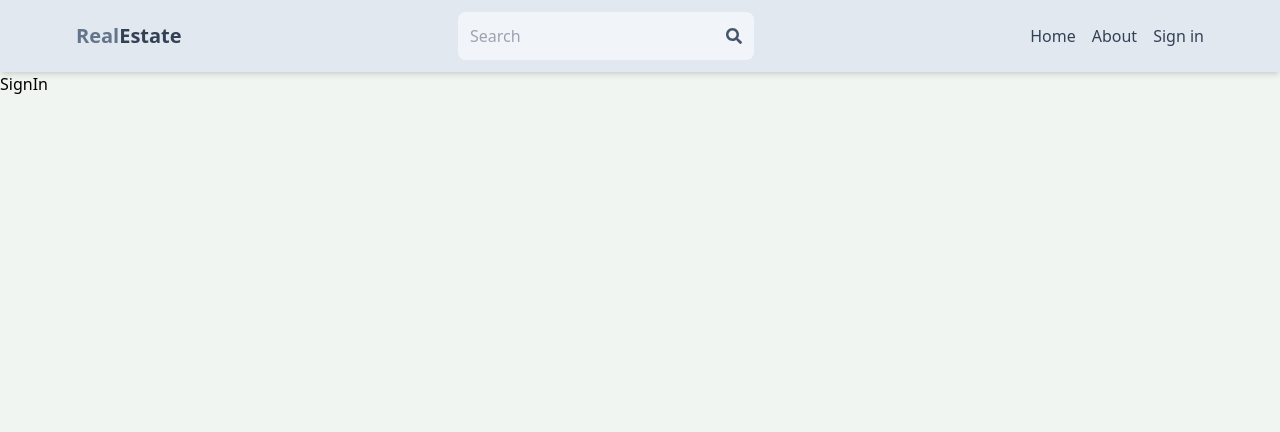
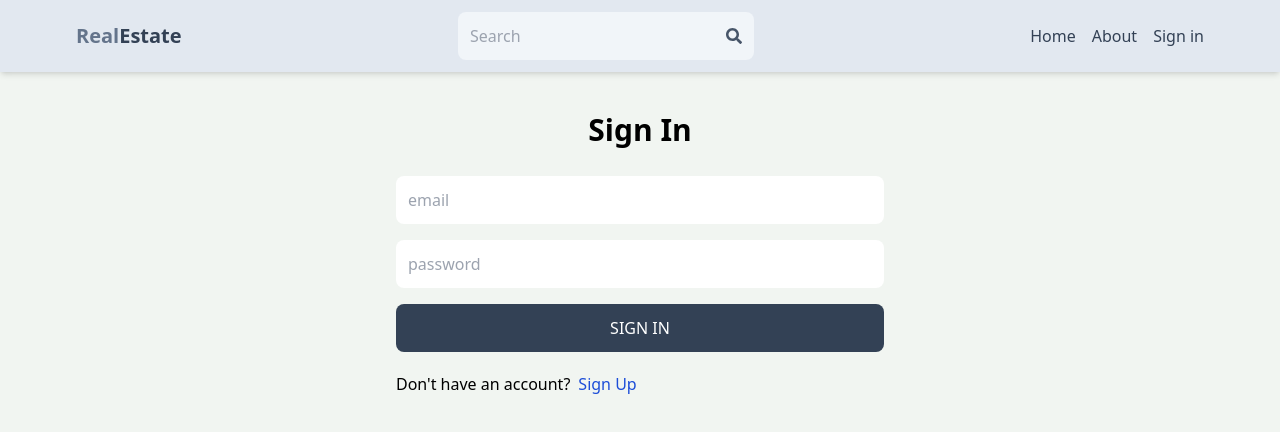
Before and after one commit to MokshGoyal/Real-Estate, a React (Vite) app in the folder client/: page /sign-in in a window 1280 px wide. Shown: the top 432 px of the page. Built offline with nearby package versions, Linux system fonts and the light colour scheme.

Commit message:
2:38:50 signin signup page functionality

```diff
--- a/client/src/pages/SignIn.jsx
+++ b/client/src/pages/SignIn.jsx
@@ -1,5 +1,76 @@
-import React from "react";
+import React, { useState } from "react";
+import { Link, useNavigate } from "react-router-dom";
 
 export default function SignIn() {
-  return <div>SignIn</div>;
+  const [formData, setFormData] = useState({});
+  const [error, setError] = useState(null);
+  const [loading, setLoding] = useState(false);
+  const navigate = useNavigate();
+  const handleChange = (e) => {
+    setFormData({
+      ...formData,
+      [e.target.id]: e.target.value,
+    });
+  };
+  const handleSubmit = async (e) => {
+    setLoding(true);
+    e.preventDefault();
+    try {
+      const res = await fetch("/api/auth/signin", {
+        method: "POST",
+        headers: {
+          "Content-Type": "application/json",
+        },
+        body: JSON.stringify(formData),
+      });
+      const data = await res.json();
+      if (data.success === false) {
+        setError(data.message);
+        setLoding(false);
+        return;
+      }
+      setLoding(false);
+      setError(null);
+      navigate('/')
+    } catch (error) {
+      setLoding(false);
+      setError(error.message);
+    }
+
+    console.log(data);
+  };
+  return (
+    <div className="p-3 max-w-lg mx-auto">
+      <h1 className="text-3xl text-center font-semibold my-7">Sign In </h1>
+      <form onSubmit={handleSubmit} className="flex flex-col gap-4">
+        <input
+          type="email"
+          placeholder="email"
+          className="bolder p-3 rounded-lg"
+          id="email"
+          onChange={handleChange}
+        />
+        <input
+          type="password"
+          placeholder="password"
+          className="bolder p-3 rounded-lg"
+          id="password"
+          onChange={handleChange}
+        />
+        <button
+          disabled={loading}
+          className="bg-slate-700 text-white p-3 rounded-lg uppercase hover:opacity-95 disable:opacity-95"
+        >
+          {loading ? "Loading..." : "Sign In"}
+        </button>
+      </form>
+      <div className="flex gap-2 mt-5">
+        <p>Don't have an account?</p>
+        <Link to={"/sign-up"}>
+          <spanc className="text-blue-700">Sign Up</spanc>
+        </Link>
+      </div>
+      {error && <p className="text-red-500 mt-5">{error}</p>}
+    </div>
+  );
 }
--- a/client/src/pages/SignUp.jsx
+++ b/client/src/pages/SignUp.jsx
@@ -77,6 +77,7 @@
           <spanc className="text-blue-700">Sign in</spanc>
         </Link>
       </div>
+      {error && <p className="text-red-500 mt-5">{error}</p>}
     </div>
   );
 }
```
